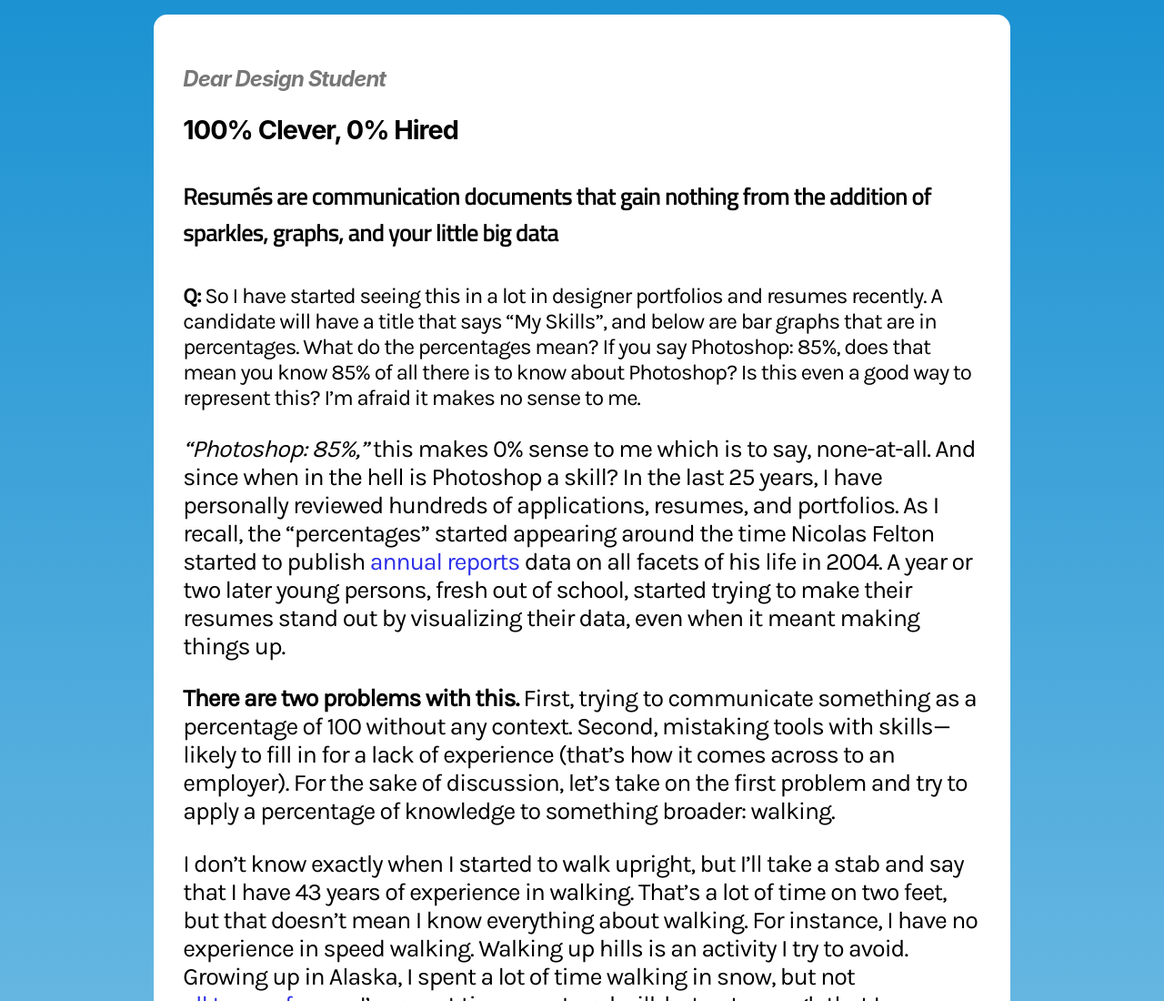
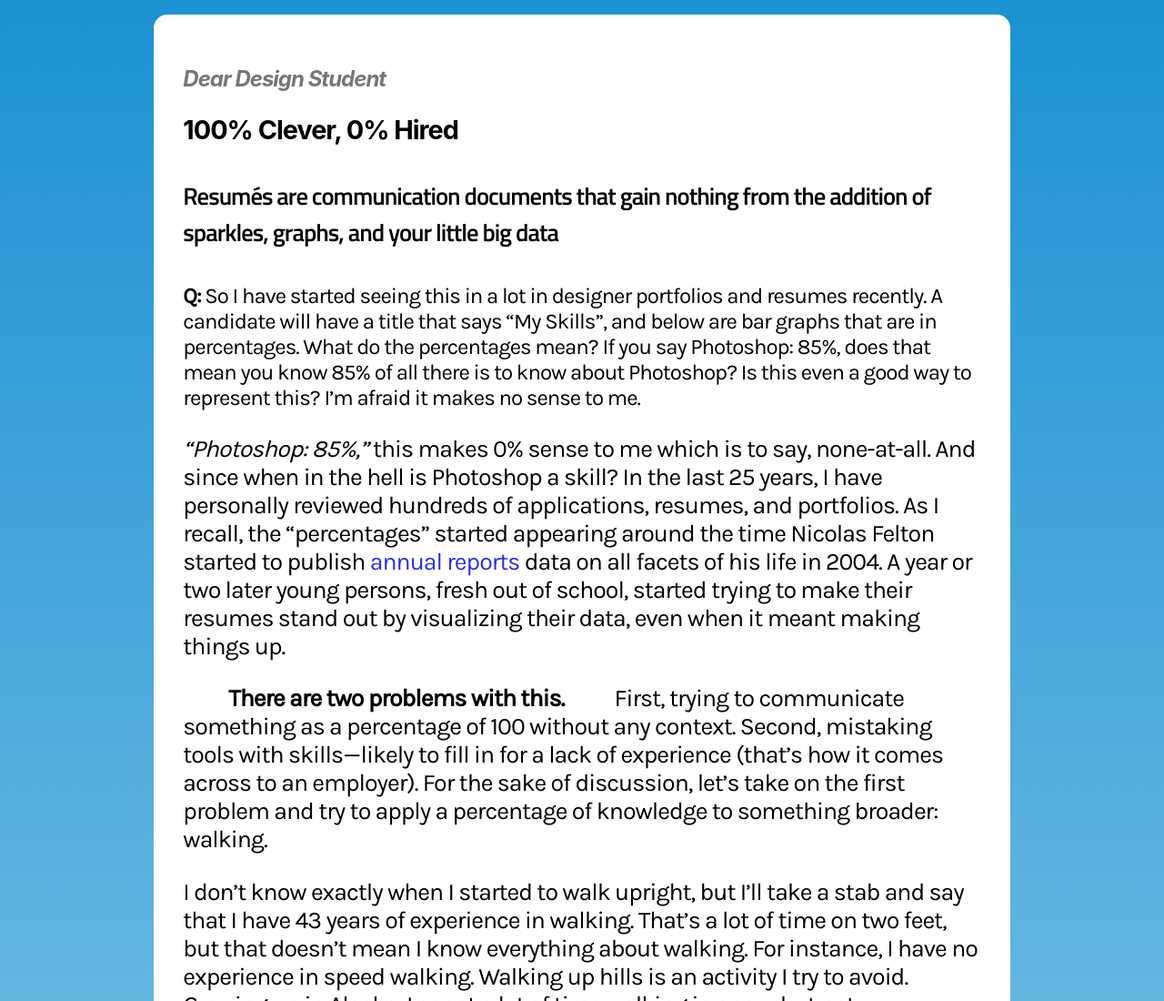
Before and after one commit to alajmie/blog-design-alajmie, a plain HTML site: page index.html in a window 1280 px wide. Shown: the top 1100 px of the page at 91% size. Drawn offline with Linux system fonts and the light colour scheme.

Commit message:
Update styles.css

```diff
--- a/styles/styles.css
+++ b/styles/styles.css
@@ -116,5 +116,5 @@ a {
 }
 
 .margin-sm {
-    margin: 50px 50x;
+    margin: 50px 50px;
 }
```
